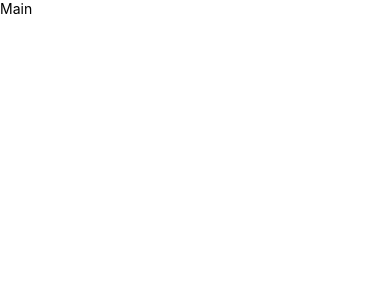
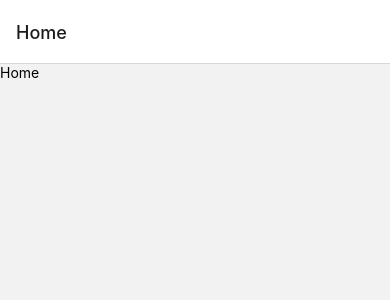
Before and after one commit to itzyashh/MERNv2, a React Native app in the folder frontend/: screen /Home in a window 390 px wide. Shown: the top 300 px of the page. Built offline with nearby package versions, Linux system fonts and the light colour scheme.

Commit message:
feat: add navigation
- Home screen added !

```diff
--- a/frontend/Main.jsx
+++ b/frontend/Main.jsx
@@ -7,18 +7,21 @@
   Platform,
 } from "react-native"
 import React from "react"
+import { NavigationContainer } from "@react-navigation/native"
+import { createNativeStackNavigator } from "@react-navigation/native-stack"
+import Home from "./screens/Home"
+
+const Stack = createNativeStackNavigator()
 
 const Main = () => {
   return (
-    <SafeAreaView
-      style={{
-        paddingTop: Platform.OS === "android" ? StatusBar.currentHeight : 0,
-      }}
-    >
-      <View>
-        <Text>Main</Text>
-      </View>
-    </SafeAreaView>
+    <NavigationContainer>
+      <Stack.Navigator>
+        <Stack.Group>
+          <Stack.Screen name="Home" component={Home} />
+        </Stack.Group>
+      </Stack.Navigator>
+    </NavigationContainer>
   )
 }
 
--- /dev/null
+++ b/frontend/screens/Home.jsx
@@ -0,0 +1,14 @@
+import { StyleSheet, Text, View } from "react-native"
+import React from "react"
+
+const Home = () => {
+  return (
+    <View>
+      <Text>Home</Text>
+    </View>
+  )
+}
+
+export default Home
+
+const styles = StyleSheet.create({})
```
